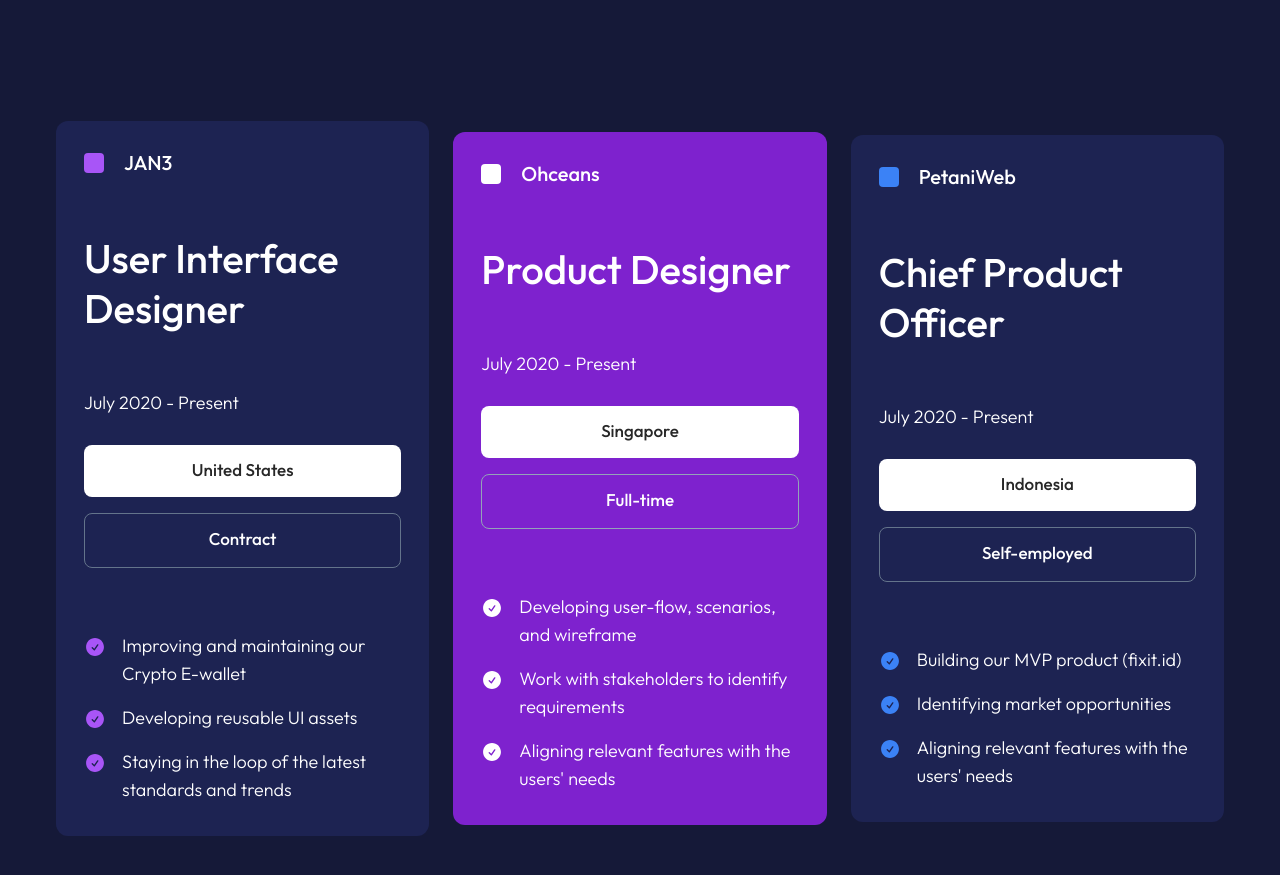
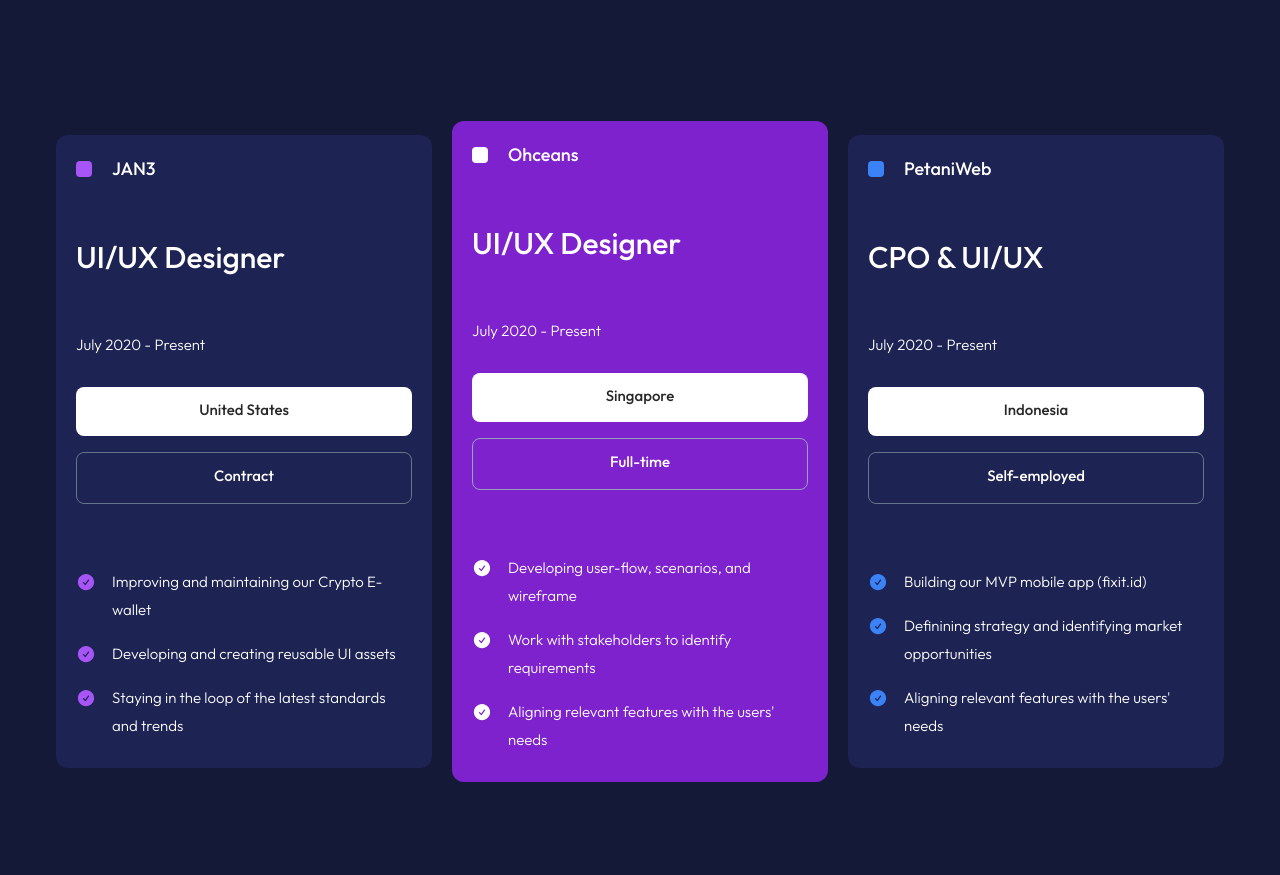
Before and after one commit to alif-firdaus/Passionate-React, a React (Create React App) app: page / in a window 1280 px wide. Shown: the part 4000-4875 px from the top of the page. Built offline with nearby package versions, Linux system fonts and the light colour scheme.

Commit message:
Experience Section lg : updated

```diff
--- a/src/Pages/Experience.jsx
+++ b/src/Pages/Experience.jsx
@@ -17,50 +17,50 @@ const Experience = () => {
 				</span>{" "}
 			</h1>
 
-			<div className="flex flex-col items-center justify-between pt-20 lg:flex-row lg:pt-36 md:flex-row gap-7 lg:gap-6 md:gap-5 h-fit">
+			<div className="flex flex-col items-center justify-between pt-20 lg:flex-row lg:pt-36 md:flex-row gap-7 lg:gap-5 md:gap-5 h-fit">
 				{/* Experience 1 */}
-				<div className="w-full pb-8 text-black bg-white px-7 pt-7 dark:text-white rounded-xl dark:bg-darktertiary">
+				<div className="w-full pb-8 text-black bg-white lg:pb-7 px-7 lg:px-5 pt-7 lg:pt-5 dark:text-white rounded-xl dark:bg-darktertiary">
 					<div className="flex items-center justify-start gap-5">
-						<div className="w-5 h-5 bg-purple-500 rounded"></div>
-						<p className="text-xl font-medium">JAN3</p>
+						<div className="w-5 h-5 bg-purple-500 rounded lg:w-4 lg:h-4"></div>
+						<p className="text-xl font-medium lg:text-lg">JAN3</p>
 					</div>
-					<h1 className="text-[40px] font-medium mt-14 leading-tight">
-						User Interface Designer
+					<h1 className="text-[40px] lg:text-3xl font-medium mt-14 leading-tight">
+						UI/UX Designer
 					</h1>
-					<p className="text-lg font-light mt-14">
+					<p className="text-lg font-light lg:text-[15px] mt-14">
 						July 2020 - Present
 					</p>
 					<div className="items-center w-full pt-3 pb-[15px] mt-7 text-center rounded-lg dark:bg-white bg-black">
-						<p className="text-[17px] font-medium text-white dark:text-black">
+						<p className="text-[17px] lg:text-[15px] font-medium text-white dark:text-black">
 							United States
 						</p>
 					</div>
 					<div className="items-center w-full pt-3 pb-[15px] mt-4 text-center rounded-lg border-[1px] border-slate-300 dark:border-slate-500">
-						<p className="text-[17px] font-medium dark:text-white text-black">
+						<p className="text-[17px] lg:text-[15px] font-medium dark:text-white text-black">
 							Contract
 						</p>
 					</div>
 					<div className="flex items-center justify-start gap-4 mt-16">
 						<div className="flex self-start pt-1">
-							<CheckCircleIcon className="w-[22px] text-purple-500" />
+							<CheckCircleIcon className="w-[22px] lg:w-5 text-purple-500" />
 						</div>
-						<p className="text-lg font-light">
+						<p className="text-lg lg:text-[15px] font-light">
 							Improving and maintaining our Crypto E-wallet
 						</p>
 					</div>
 					<div className="flex items-center justify-start gap-4 mt-4">
 						<div className="flex self-start pt-1">
-							<CheckCircleIcon className="w-[22px] text-purple-500" />
+							<CheckCircleIcon className="w-[22px] lg:w-5 text-purple-500" />
 						</div>
-						<p className="text-lg font-light">
-							Developing reusable UI assets
+						<p className="text-lg lg:text-[15px] font-light">
+							Developing and creating reusable UI assets
 						</p>
 					</div>
 					<div className="flex items-center justify-start gap-4 mt-4">
 						<div className="flex self-start pt-1">
-							<CheckCircleIcon className="w-[22px] text-purple-500" />
+							<CheckCircleIcon className="w-[22px] lg:w-5 text-purple-500" />
 						</div>
-						<p className="text-lg font-light">
+						<p className="text-lg lg:text-[15px] font-light">
 							Staying in the loop of the latest standards and
 							trends
 						</p>
@@ -68,96 +68,101 @@ const Experience = () => {
 				</div>
 
 				{/* Experience 2 */}
-				<div className="w-full pb-8 text-white bg-purple-700 px-7 pt-7 rounded-xl">
+				<div className="w-full pb-8 text-white bg-purple-700 lg:pb-7 px-7 lg:px-5 lg:pt-5 pt-7 rounded-xl">
 					<div className="flex items-center justify-start gap-5">
-						<div className="w-5 h-5 bg-white rounded"></div>
-						<p className="text-xl font-medium">Ohceans</p>
+						<div className="w-5 h-5 bg-white rounded lg:w-4 lg:h-4"></div>
+						<p className="text-xl font-medium lg:text-lg">
+							Ohceans
+						</p>
 					</div>
-					<h1 className="text-[40px] font-medium mt-14 leading-tight">
-						Product Designer
+					<h1 className="text-[40px] lg:text-3xl font-medium mt-14 leading-tight">
+						UI/UX Designer
 					</h1>
-					<p className="text-lg font-light mt-14">
+					<p className="text-lg font-light lg:text-[15px] mt-14">
 						July 2020 - Present
 					</p>
 					<div className="items-center w-full pt-3 pb-[15px] mt-7 text-center rounded-lg bg-white">
-						<p className="text-[17px] font-medium text-black">
+						<p className="text-[17px] lg:text-[15px] font-medium text-black">
 							Singapore
 						</p>
 					</div>
 					<div className="items-center w-full pt-3 pb-[15px] mt-4 text-center rounded-lg border-[1px] border-slate-400">
-						<p className="text-[17px] font-medium text-white">
+						<p className="text-[17px] lg:text-[15px] font-medium text-white">
 							Full-time
 						</p>
 					</div>
 					<div className="flex items-center justify-start gap-4 mt-16">
 						<div className="flex self-start pt-1">
-							<CheckCircleIcon className="w-[22px] text-white" />
+							<CheckCircleIcon className="w-[22px] lg:w-5 text-white" />
 						</div>
-						<p className="text-lg font-light">
+						<p className="text-lg lg:text-[15px] font-light">
 							Developing user-flow, scenarios, and wireframe
 						</p>
 					</div>
 					<div className="flex items-center justify-start gap-4 mt-4">
 						<div className="flex self-start pt-1">
-							<CheckCircleIcon className="w-[22px] text-white" />
+							<CheckCircleIcon className="w-[22px] lg:w-5 text-white" />
 						</div>
-						<p className="text-lg font-light">
+						<p className="text-lg lg:text-[15px] font-light">
 							Work with stakeholders to identify requirements
 						</p>
 					</div>
 					<div className="flex items-center justify-start gap-4 mt-4">
 						<div className="flex self-start pt-1">
-							<CheckCircleIcon className="w-[22px] text-white" />
+							<CheckCircleIcon className="w-[22px] lg:w-5 text-white" />
 						</div>
-						<p className="text-lg font-light">
+						<p className="text-lg lg:text-[15px] font-light">
 							Aligning relevant features with the users' needs
 						</p>
 					</div>
 				</div>
 
 				{/* Experience 3 */}
-				<div className="w-full pb-8 text-black bg-white px-7 pt-7 dark:text-white rounded-xl dark:bg-darktertiary">
+				<div className="w-full pb-8 text-black bg-white lg:pb-7 px-7 lg:px-5 lg:pt-5 pt-7 dark:text-white rounded-xl dark:bg-darktertiary">
 					<div className="flex items-center justify-start gap-5">
-						<div className="w-5 h-5 bg-blue-500 rounded"></div>
-						<p className="text-xl font-medium">PetaniWeb</p>
+						<div className="w-5 h-5 bg-blue-500 rounded lg:w-4 lg:h-4"></div>
+						<p className="text-xl font-medium lg:text-lg">
+							PetaniWeb
+						</p>
 					</div>
-					<h1 className="text-[40px] font-medium mt-14 leading-tight">
-						Chief Product Officer
+					<h1 className="text-[40px] lg:text-3xl font-medium mt-14 leading-tight">
+						CPO & UI/UX
 					</h1>
-					<p className="text-lg font-light mt-14">
+					<p className="text-lg lg:text-[15px] font-light mt-14">
 						July 2020 - Present
 					</p>
 					<div className="items-center w-full pt-3 pb-[15px] mt-7 text-center rounded-lg dark:bg-white bg-black">
-						<p className="text-[17px] font-medium text-white dark:text-black">
+						<p className="text-[17px] lg:text-[15px] font-medium text-white dark:text-black">
 							Indonesia
 						</p>
 					</div>
 					<div className="items-center w-full pt-3 pb-[15px] mt-4 text-center rounded-lg border-[1px] border-slate-300 dark:border-slate-500">
-						<p className="text-[17px] font-medium dark:text-white text-black">
+						<p className="text-[17px] lg:text-[15px] font-medium dark:text-white text-black">
 							Self-employed
 						</p>
 					</div>
 					<div className="flex items-center justify-start gap-4 mt-16">
 						<div className="flex self-start pt-1">
-							<CheckCircleIcon className="w-[22px] text-blue-500" />
+							<CheckCircleIcon className="w-[22px] lg:w-5 text-blue-500" />
 						</div>
-						<p className="text-lg font-light">
-							Building our MVP product &#40;fixit.id&#41;
+						<p className="text-lg lg:text-[15px] font-light">
+							Building our MVP mobile app &#40;fixit.id&#41;
 						</p>
 					</div>
 					<div className="flex items-center justify-start gap-4 mt-4">
 						<div className="flex self-start pt-1">
-							<CheckCircleIcon className="w-[22px] text-blue-500" />
+							<CheckCircleIcon className="w-[22px] lg:w-5 text-blue-500" />
 						</div>
-						<p className="text-lg font-light">
-							Identifying market opportunities
+						<p className="text-lg lg:text-[15px] font-light">
+							Definining strategy and identifying market
+							opportunities
 						</p>
 					</div>
 					<div className="flex items-center justify-start gap-4 mt-4">
 						<div className="flex self-start pt-1">
-							<CheckCircleIcon className="w-[22px] text-blue-500" />
+							<CheckCircleIcon className="w-[22px] lg:w-5 text-blue-500" />
 						</div>
-						<p className="text-lg font-light">
+						<p className="text-lg lg:text-[15px] font-light">
 							Aligning relevant features with the users' needs
 						</p>
 					</div>
```
